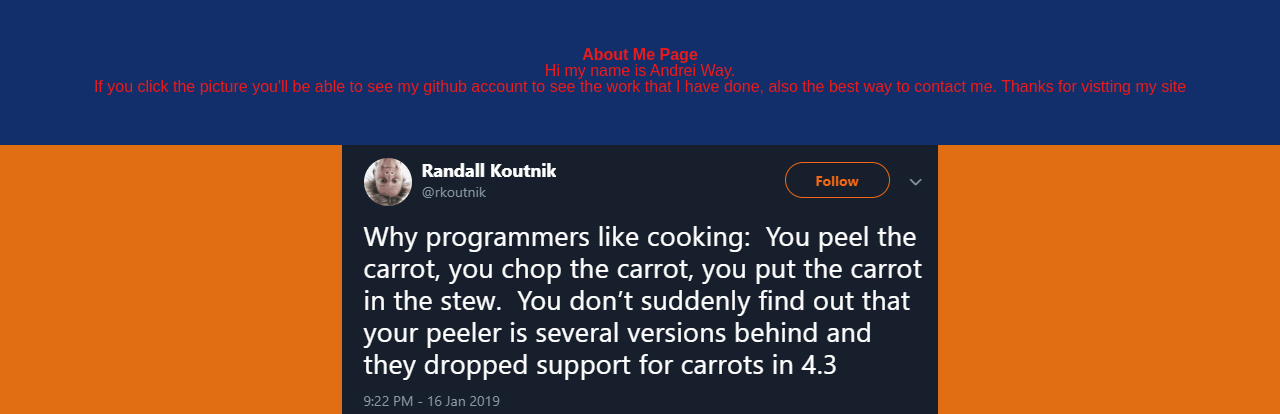
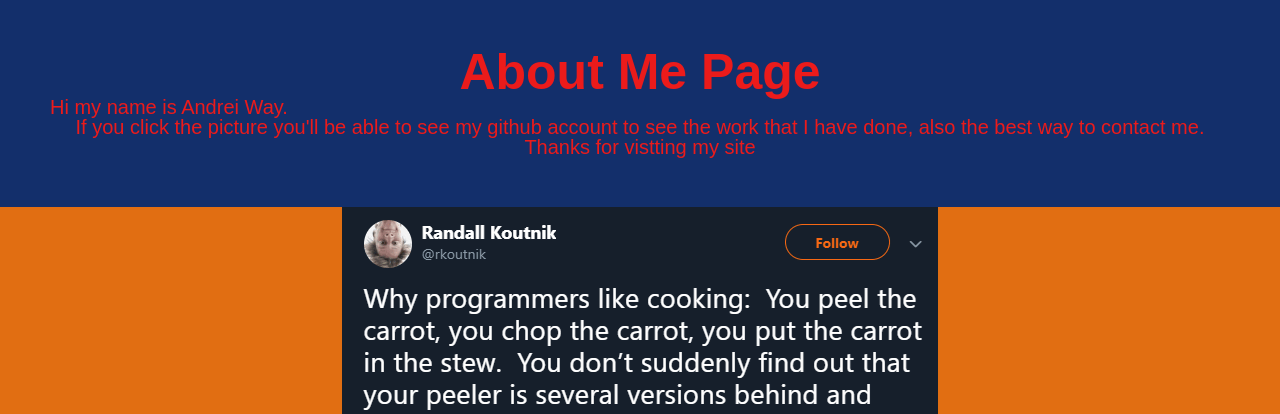
Before and after one commit to DrWho28/hw-2-bootcamp, a plain HTML site: page index.html in a window 1280 px wide. Shown: the part 367-781 px from the top of the page. Drawn offline with Linux system fonts and the light colour scheme.

Commit message:
messed with about me

```diff
--- a/asseset/style.css
+++ b/asseset/style.css
@@ -15,21 +15,26 @@ header{
 flex-grow: inherit;
 position:sticky;
 background-image: url("/Users/andreicho/Desktop/bootcamp/hw-2-bootcamp/asseset/images/20.jpg");
-background-size:cover ;
+background-size:cover;
 }
 .navbar{
   display: flex;
   flex-direction: row;
   align-items: center;
-
   position: relative;
-
 }
 .navbar a{
 justify-content: center;
 flex-direction: row;
-
 }
+.about-section{
+font-size: 50px;
+}
+  .about-section p{
+display: flex;
+flex-grow: inherit;
+font-size: 20px;
+  }
 
 /* The overlay effect - lays on top of the container and over the image */
 .overlay {
```
